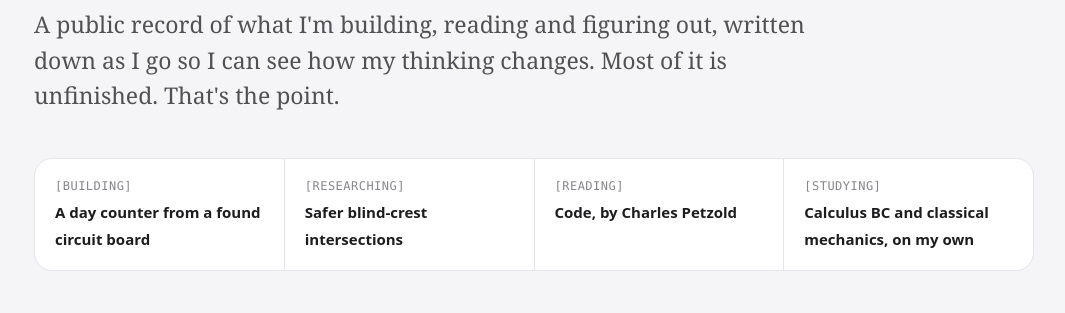
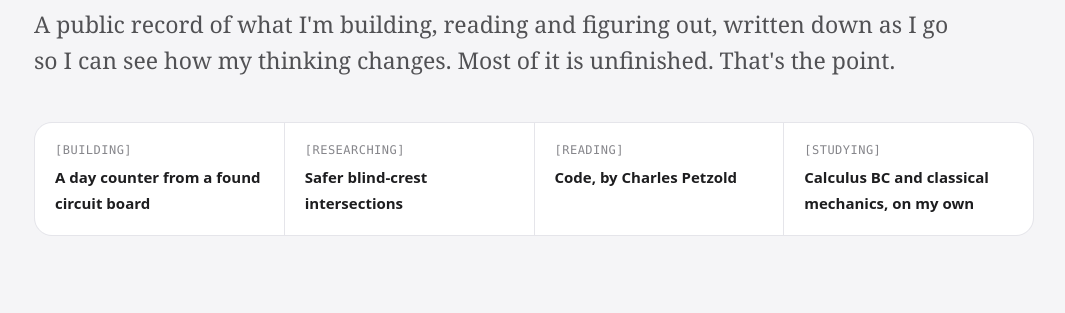
Before and after one commit to GubbGub/GubbGub.github.io, a plain HTML site: page index.html in a window 1280 px wide. Shown: the part 419-732 px from the top of the page, without its empty margins (106-1171 px from the left). Drawn offline with Linux system fonts and the light colour scheme.

Commit message:
Fit the intro on two lines instead of stranding 'point.'
Undo the non-breaking spaces and text-wrap: pretty (they made it three lines)
and widen the lede column from 36em to 40em instead.

```diff
--- a/index.html
+++ b/index.html
@@ -27,7 +27,7 @@
   <link rel="apple-touch-icon" href="apple-touch-icon.png">
 
   <!-- LEARN: the styles now live in their own file so every page can share them. -->
-  <link rel="stylesheet" href="style.css?v=2026-11-21c">
+  <link rel="stylesheet" href="style.css?v=2026-11-21d">
   <!-- LEARN: this tiny script runs BEFORE the page draws. It reads the visitor's saved choice
        and applies it right away, so the page never flashes the wrong colors on load.
        If they never chose, it follows their device setting. -->
@@ -82,9 +82,7 @@
       <h1>Notes on learning how things work.</h1>
       <p class="lede">
         A public record of what I'm building, reading and figuring out, written down
-        as I go so I can see how my thinking changes. Most of it is unfinished. That's&nbsp;the&nbsp;point.
-        <!-- LEARN: &nbsp; is a non-breaking space. It glues "That's the point." together so the
-             last line never ends on one stranded word, in browsers that don't support text-wrap: pretty. -->
+        as I go so I can see how my thinking changes. Most of it is unfinished. That's the point.
       </p>
 
       <!-- LEARN: these four boxes are one CSS grid. Resize the window to watch them rearrange. -->
--- a/style.css
+++ b/style.css
@@ -226,9 +226,8 @@ img { max-width: 100%; display: block; }
   font-family: var(--serif);
   font-size: clamp(19px, 2.2vw, 23px);
   color: var(--ink-2);
-  max-width: 36em;
+  max-width: 40em;      /* LEARN: wide enough that the intro fits on two lines on a laptop or desktop */
   margin: 0;
-  text-wrap: pretty;    /* LEARN: asks the browser not to leave one lonely word on the last line */
 }
 
 /* "Right now" strip, like the "currently reading" panels on Gates Notes */
```
Also changed, not shown: archive.html (+1 -1 lines), tariffs.html (+1 -1 lines).
